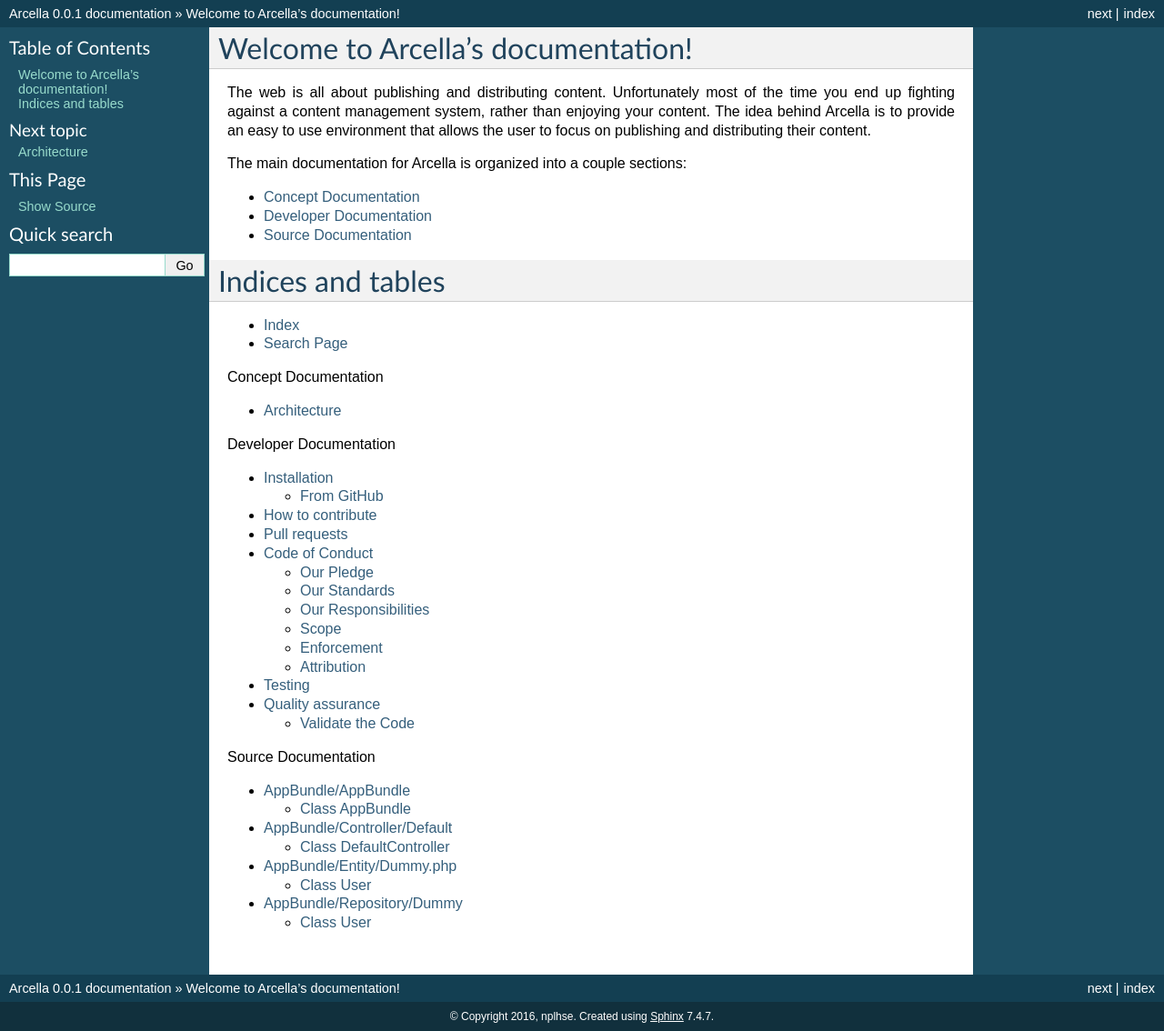
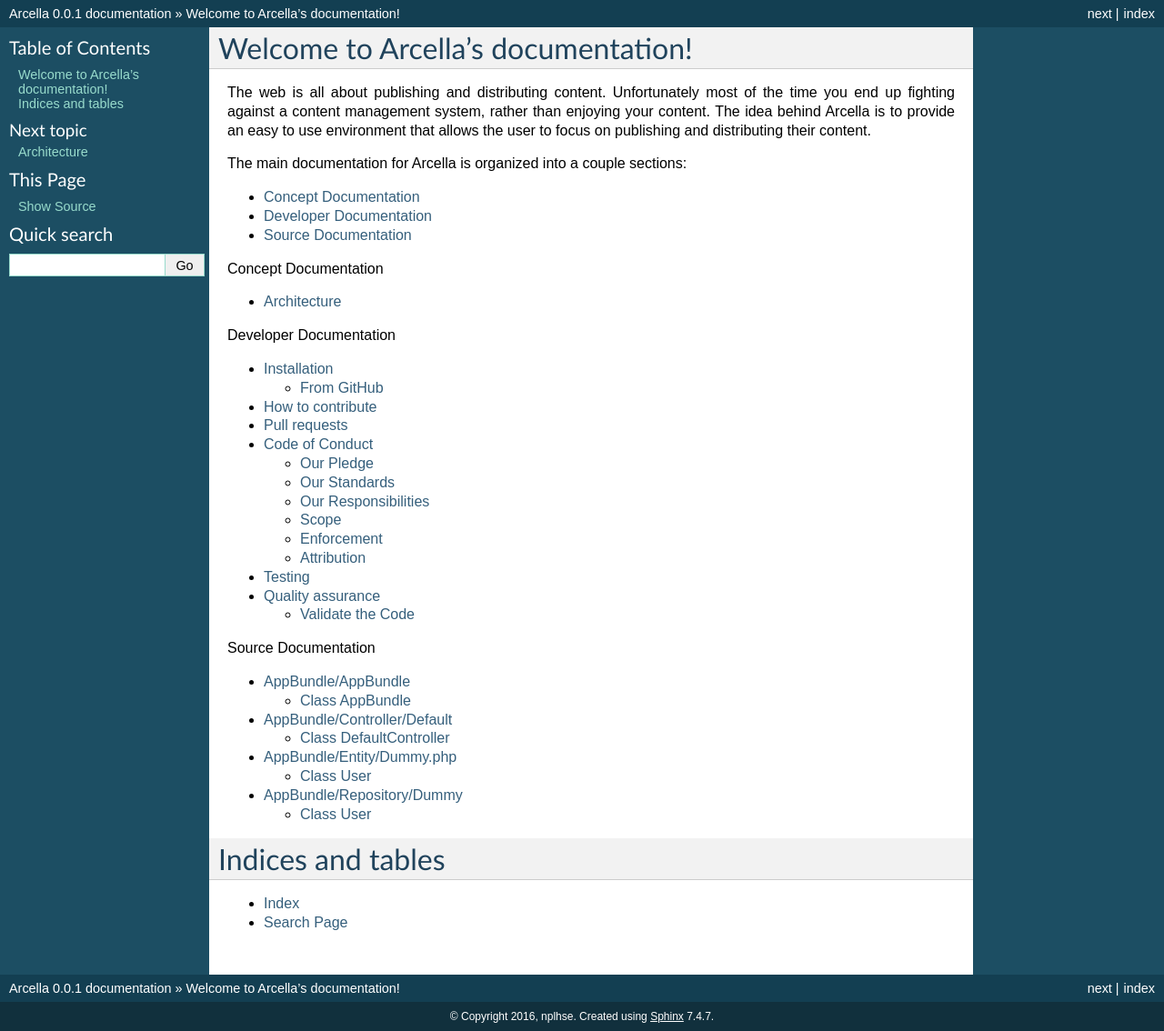
Before and after one commit to airin14/arcella, a Sphinx documentation site: the page built from docs/index.rst, in a window 1280 px wide. Shown: the whole page at 91% size. Built offline with Sphinx 7.4.7, drawn with Linux system fonts in a browser that asks for light colours; pages that are not in the unit, such as notebooks, are missing from menus; part of the change alters nothing that is shown.

```diff
--- a/docs/index.rst
+++ b/docs/index.rst
@@ -8,13 +8,6 @@ The main documentation for Arcella is organized into a couple sections:
 * :ref:`concept-docs`
 * :ref:`dev-docs`
 * :ref:`code-docs`
-
-
-Indices and tables
-==================
-
-* :ref:`genindex`
-* :ref:`search`
 
 
 .. _concept-docs:
@@ -49,3 +42,10 @@ Indices and tables
    :glob:
 
    code/*
+
+
+Indices and tables
+==================
+
+* :ref:`genindex`
+* :ref:`search`
```
